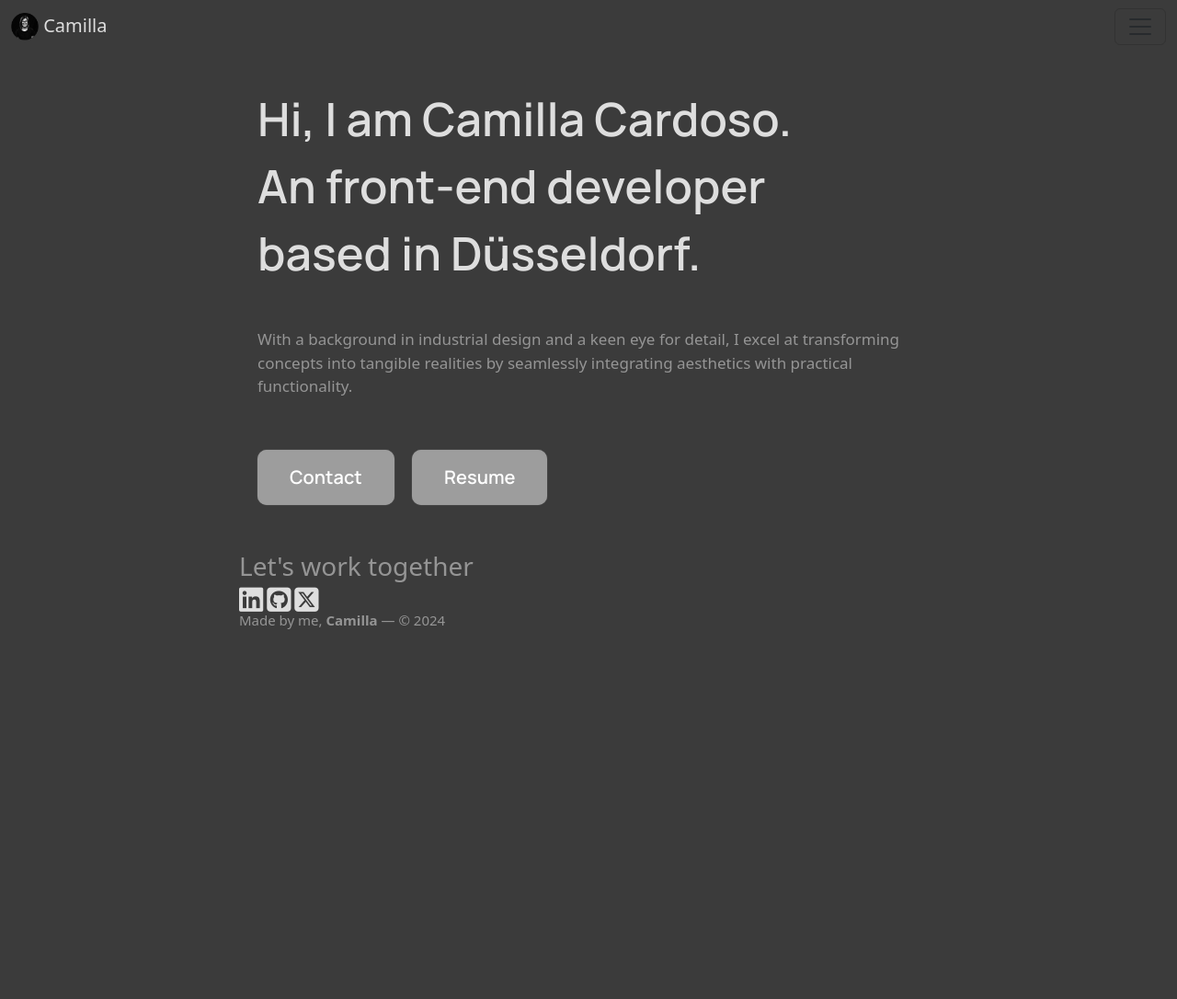
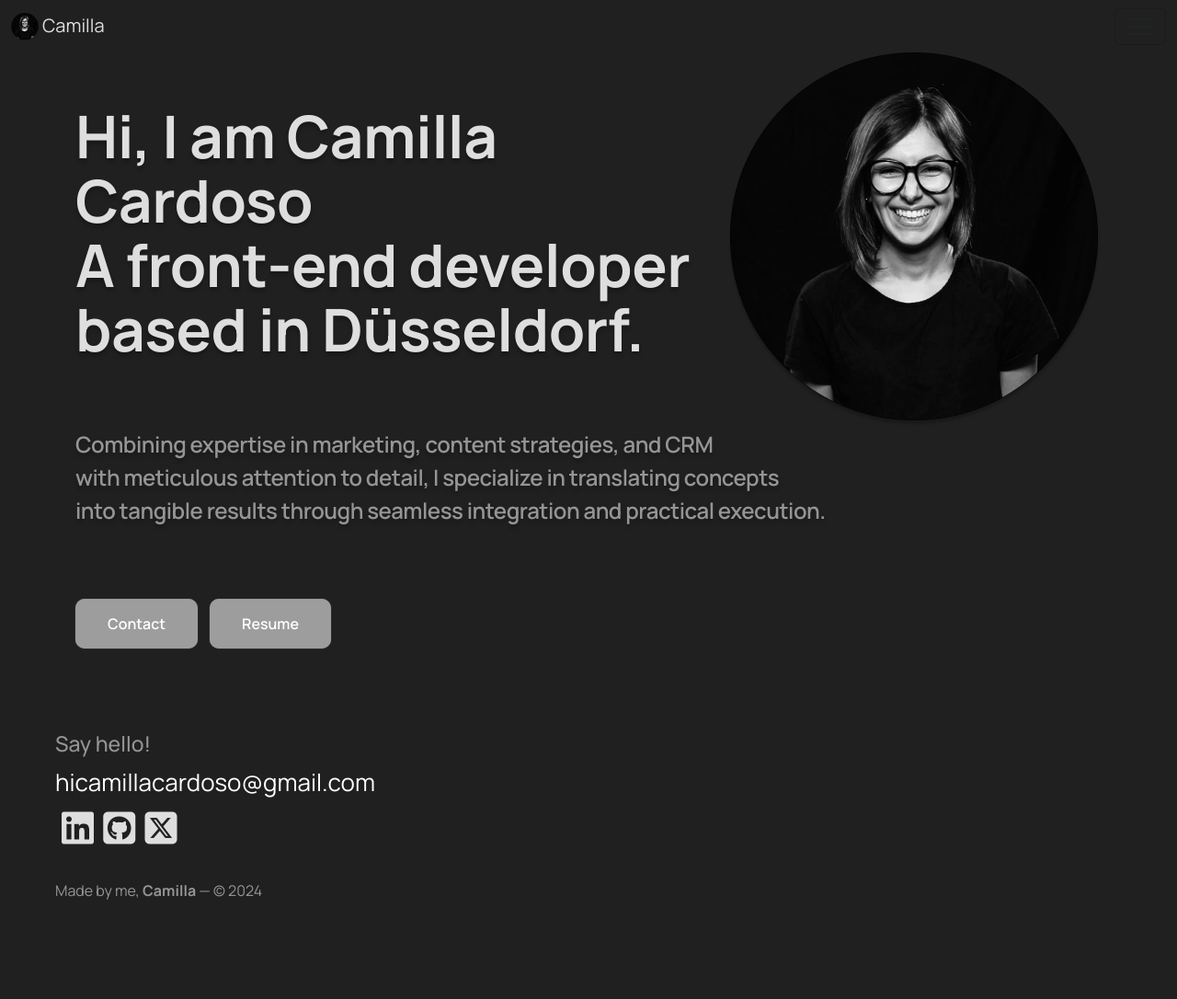
Before and after one commit to hicamilla/This-is-a-portifolio, a plain HTML site: page index.html in a window 1280 px wide. Shown: the whole page at 92% size. Before the commit the page ends 800 px from the top, so only its background shows below. Drawn offline with nearby package versions, Linux system fonts and the light colour scheme.

Commit message:
monster-index-update

```diff
--- a/index.html
+++ b/index.html
@@ -14,14 +14,14 @@
     <!--Typewriter-->
     <script src="https://unpkg.com/typewriter-effect@latest/dist/core.js"></script>
     <!--CSS-->
-    <link rel="stylesheet" href="/src/style.css">
+    <link rel="stylesheet" href="src/style.css">
     <!--Icon-->
     <script src="https://kit.fontawesome.com/165d144620.js" crossorigin="anonymous"></script>
     <title>Camilla Cardoso</title>
 </head>
 <body>
     <!--Menu Bar-->
-    <nav class="navbar" style="background-color: #3B3B3B" >
+    <nav class="navbar" style="background-color: #202020" >
         <div class="container-fluid">
             <a class="navbar-brand" href="index.html">
                 <img src="images/profile.png" width="30" class="d-inline-block align-text-top"> <span style="color:#DEDEDE">Camilla</span>
@@ -39,39 +39,41 @@
             </div>
         </div>
     </nav>
+
+    <!--header-->
     <div class="container">
-    <div class="hero">
-        <h1 class="text-start text-break apresentation">Hi, I am Camilla Cardoso.</h1>
-        <h1 class="text-start text-break apresentation">An front-end developer</h1>
-        </h1>
-        <h1 class="text-start text-break">based in Düsseldorf.</h1>
-    </div>
-    <div class="hero-two"
-        <p class="hero-bio">With a background in industrial design and a keen eye for detail, I excel at transforming concepts into tangible
-        realities by seamlessly integrating aesthetics with practical functionality.</p>
-        <!--
-        <img src="images/profile.png" class="img-fluid img-profile" alt="Profile Image Camilla" width="250"/>-->
-    </div>
-
-    <!--<h5>open to work</h5>-->
-    <div class="d-grid gap-2 d-md-block button-hp">
-    <a href="/contact.html" class="bt-contact">Contact</a>
-    <a href="/portifolio.html" class="bt-download"> Resume</a>
-        <!--link for pdf-->
-    </div>
+        <span class="container-apresentation">
+            <p class="hi-camilla">Hi, I am Camilla Cardoso <br />A front-end developer <br />based in Düsseldorf.</p>
+            <img class="image float-end" src="images/profile.png" />
+        </span>
+            <p class="i-do">
+                Combining expertise in marketing, content strategies, and CRM <br />with meticulous attention to detail, I
+                specialize in translating concepts <br />into tangible results through seamless integration and practical execution.
+            </p>
+            <button class="btn">
+                <a href="contact.html"><button class="bt-contact">Contact</button></a>
+                <a href="resume.html"><button class="bt-download">Resume</button></a>
+            </button>
+        </div>
 
     <!--Footer-->
     <footer>
-    <h3 class="cta">Let's work together</h3>
+    <div class="footer">
+        <h3 class="cta">Say hello!</h3>
+        <a href="hicamillacardoso@gmail.com" class="hello"> hicamillacardoso@gmail.com</a></p>
+        <div class="logos">
+            <a href="https://www.linkedin.com/in/camillascardoso/" class="linkedin" target="_blank"><i
+                    class="fa-brands fa-linkedin fa-2xl" style="color: #DEDEDE;"></i></a>
+            <a href="https://github.com/hicamilla" class="github" target="_blank"><i class="fa-brands fa-square-github fa-2xl"
+                    style="color: #DEDEDE;"></i></a>
+            <a href="https://twitter.com/magrella_" class="twitter" target="_blank"><i
+                    class="fa-brands fa-square-x-twitter fa-2xl" style="color: #DEDEDE;"></i></a>
+        </div>
+        <p class="text-footer">Made by me, <strong>Camilla</strong> — &copy; 2024</p>
+        </div>
 
-    <div class="logos">
-    <a href="https://www.linkedin.com/in/camillascardoso/" class="linkedin" target="_blank"><i class="fa-brands fa-linkedin fa-2xl" style="color: #DEDEDE;"></i></a>
-    <a href="https://github.com/hicamilla" class="github" target="_blank"><i class="fa-brands fa-square-github fa-2xl" style="color: #DEDEDE;"></i></a>
-    <a href="https://twitter.com/magrella_" class="twitter"target="_blank"><i class="fa-brands fa-square-x-twitter fa-2xl" style="color: #DEDEDE;"></i></a>
     </div>
-
-    <p class="text-footer">Made by me, <strong>Camilla</strong> — &copy; 2024</p>
-    </div>
+</div>
 </footer>
 </body>
 </html>
--- a/src/style.css
+++ b/src/style.css
@@ -1,63 +1,83 @@
-:root{
-    --background-color:#3B3B3B;
-    --primary-text-color:#DEDEDE;
-    --secundary-text-color: #959595;
-    --button-bg-color:#9D9D9D;
-    --button-tx-color:#FFFFFF;
-    --alert-color:#FF5398;
-    --body-font: "Manrope",sans-serif;
-}
-html,
-body {
-    background-color: #3B3B3B;
-}
-.container{
-    width: 800px;
-    padding: 20px;
+:root {
+    --background-color: #3B3B3B;
+    --primary-text-color: #DEDEDE;
+    --secondary-text-color: #959595;
+    --button-bg-color: #9D9D9D;
+    --button-tx-color: #FFFFFF;
+    --alert-color: #FF5398;
+    --body-font: "Manrope", sans-serif;
 }
 
-h1{
-    color:#DEDEDE;
-    text-align: left;
-    font-family: var(--body-font);
-    font-size: 50px;
-    font-weight: 600;
-    line-height: 1.3;
+*,
+::after,
+::before{
+    box-sizing: border-box;
 }
 
-.hero{
-    display: block;
-    padding: 20px;
+body {
+    background-color: #202020;
+    margin: 0;
+    padding: 0;
+    font-family: var(--body-font);
 }
 
-.hero-two{
-    display: block;
-    color: var(--secundary-text-color);
-    font-size: 17px;
-    padding: 20px;
-
+.container-apresentation{
+    display: flex;
+    align-items: center;
 }
 
-/*button homepage*/
-.button-hp{
-    display: block;
-    font-family: var(--body-font);
-    font-size: 20px;
-    padding: 20px;
+
+.hi-camilla {
+    color: #DEDEDE;
+    text-shadow: 0px 4px 4px rgba(0, 0, 0, 0.25);
+    font-family: Manrope;
+    font-size: 64px;
+    font-style: normal;
+    font-weight: 700;
+    line-height: 70px;
+    letter-spacing: -0.5px;
+    padding-right: 20px;
 }
 
-.bt-contact{
+.i-do {
+    color: #959595;
+    text-shadow: 0px 4px 4px rgba(0, 0, 0, 0.25);
+    font-family: Manrope;
+    font-size: 24px;
+    font-style: normal;
+    font-weight: 600;
+    line-height: 36px;
+    letter-spacing: -0.5px;
+}
+
+.image img {
+    flex-shrink: 0;
+    background: url(images/profile.png) lightgray 50% / cover no-repeat;
+    border: 1px solid #000;
+    filter: drop-shadow(0px 4px 4px rgba(0, 0, 0, 0.25));
+}
+
+.btn {
+    display: flex;
+    font-family: var(var(--body-font));
+    font-size: 20px;
+    padding: 30px 20px;
+}
+
+.bt-contact,
+.bt-download {
     background-color: var(--button-bg-color);
     color: var(--button-tx-color);
     font-weight: 600;
     text-decoration: none;
+    border: none;
     border-radius: 10px;
-    border: none;
     padding: 15px 35px;
-    margin-right: 15px;
+    margin-right: 10px;
 }
 
-.bt-contact {
+.bt-contact,
+.bt-download {
     display: inline-block;
     vertical-align: middle;
     -webkit-transform: perspective(1px) translateZ(0);
@@ -71,44 +91,67 @@ h1{
 }
 
 .bt-contact:hover,
+.bt-download:hover,
 .bt-contact:focus,
-.bt-contact:active {
+.bt-download:focus,
+.bt-contact:active,
+.bt-download:active {
     background-color: var(--alert-color);
     color: white;
 }
 
-.bt-download{
-    background-color: var(--button-bg-color);
-    color:var(--button-tx-color);
-    font-weight: 600;
+.footer{
+    color: var(--secondary-text-color);
+    padding: 90px 60px;
+}
+
+.cta{
+    font-size: 23px;
+}
+.hello{
+    color: var(--button-tx-color);
+    font-size: 26px;
     text-decoration: none;
-    border-radius: 10px;
-    border: none;
-    padding: 15px 35px;
-}
-.bt-download {
     display: inline-block;
     vertical-align: middle;
     -webkit-transform: perspective(1px) translateZ(0);
     transform: perspective(1px) translateZ(0);
-    box-shadow: 0 0 1px #959595;
+    box-shadow: 0 0 1px rgba(0, 0, 0, 0);
+    position: relative;
     overflow: hidden;
+}
+
+.hello:before {
+    content: "";
+    position: absolute;
+    z-index: -1;
+    left: 100%;
+    right: 0;
+    bottom: 0;
+    background: #FF5398;
+    height: 4px;
+    -webkit-transition-property: left;
+    transition-property: left;
     -webkit-transition-duration: 0.3s;
     transition-duration: 0.3s;
-    -webkit-transition-property: color, background-color;
-    transition-property: color, background-color;
+    -webkit-transition-timing-function: ease-out;
+    transition-timing-function: ease-out;
 }
 
-.bt-download:hover,
-.bt-download:focus,
-.bt-donwload:active {
-    background-color: var(--alert-color);
-    color: white;
+.hello:hover:before,
+.hello:focus:before,
+.hello:active:before {
+    left: 0;
 }
 
-footer{
-    display: block;
-    color: var(--secundary-text-color);
-    font-size: 15px;
-    padding-top: 30px;
+.linkedin,
+.github,
+.twitter{
+    padding-left: 7px;
+    font-size: 20px;
 }
+
+.text-footer{
+    font-size: 16px;
+    padding-top: 40px;
+}
```
